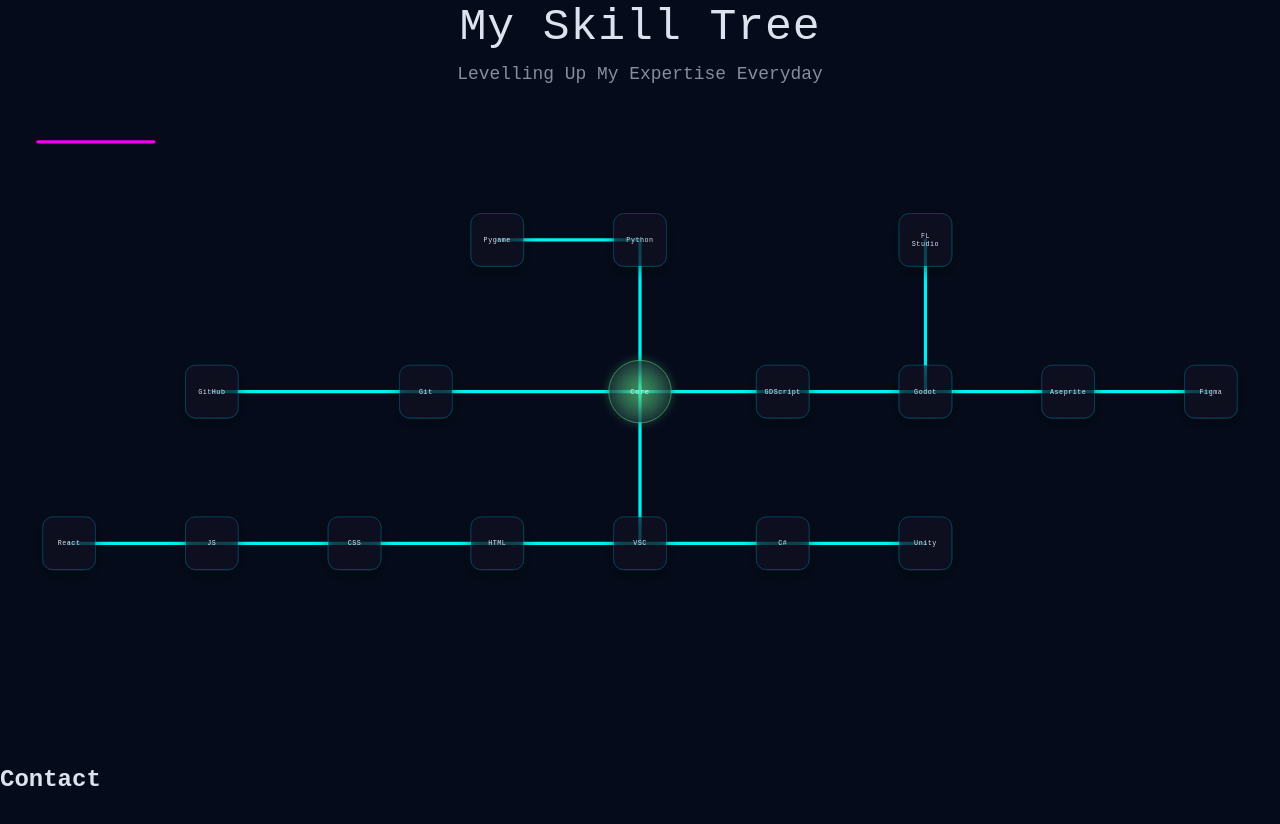
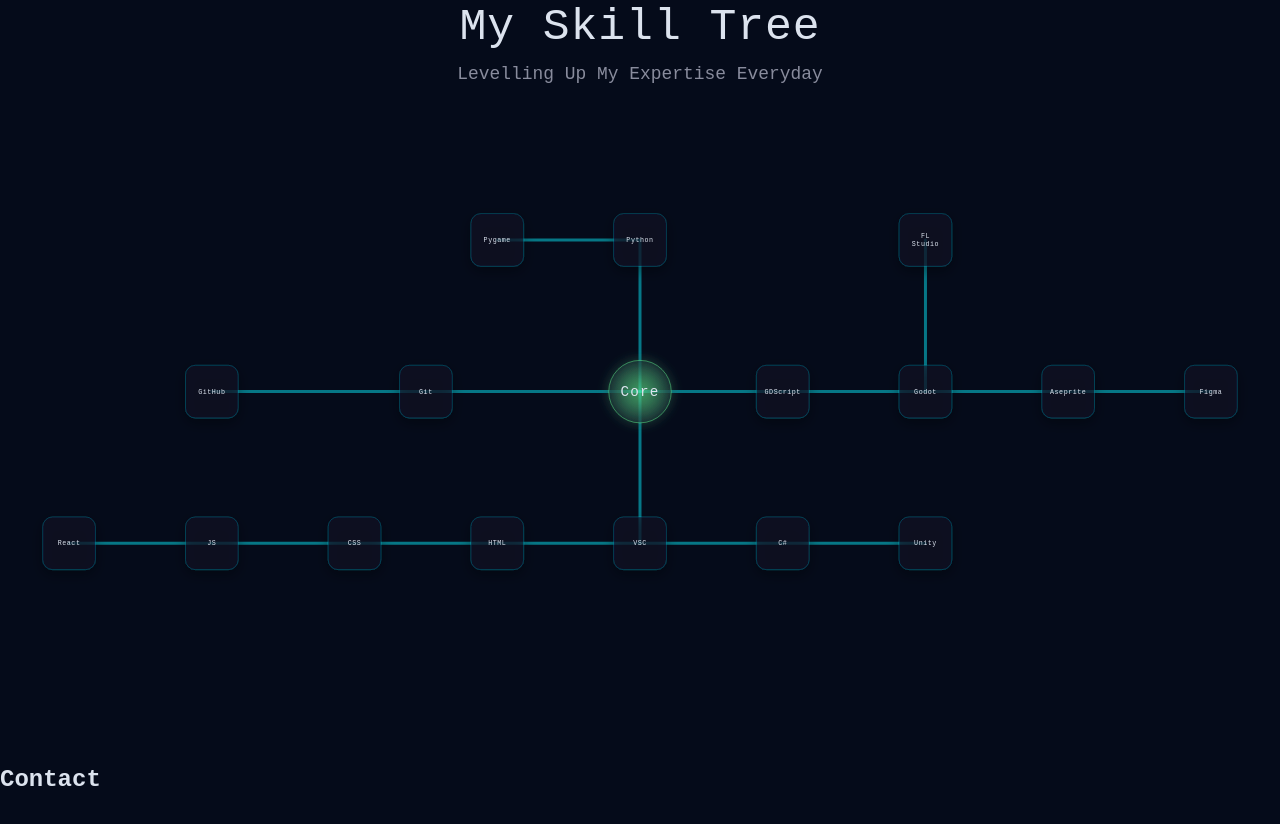
Before and after one commit to ElectroCubic/anush-bundel-portfolio, a React (Vite) app: page / in a window 1280 px wide. Shown: the part 2980-3804 px from the top of the page. Built offline with nearby package versions, Linux system fonts and the light colour scheme; a web font is replaced by a local one.

Commit message:
Added dim effect on hoveer

```diff
--- a/src/assets/SkillsSection/SkillsSection.jsx
+++ b/src/assets/SkillsSection/SkillsSection.jsx
@@ -1,127 +1,204 @@
 import { useMemo, useState } from "react";
 import styles from "./SkillsSection.module.css";
 
-const NODES = [
-    { id: "pygame", label: "Pygame", col: 7, row: 2 },
-    { id: "python", label: "Python", col: 9, row: 2 },
-    { id: "fl", label: "FL\nStudio", col: 13, row: 2 },
+const ROOT_ID = "core";
 
-    { id: "github", label: "GitHub", col: 3, row: 4 },
-    { id: "git", label: "Git", col: 6, row: 4 },
-    { id: "core", label: "Core", col: 9, row: 4, type: "core" },
-    { id: "gdscript", label: "GDScript", col: 11, row: 4 },
-    { id: "godot", label: "Godot", col: 13, row: 4 },
-    { id: "aseprite", label: "Aseprite", col: 15, row: 4 },
-    { id: "figma", label: "Figma", col: 17, row: 4 },
-
-    { id: "react", label: "React", col: 1, row: 6 },
-    { id: "js", label: "JS", col: 3, row: 6 },
-    { id: "css", label: "CSS", col: 5, row: 6 },
-    { id: "html", label: "HTML", col: 7, row: 6 },
-    { id: "vsc", label: "VSC", col: 9, row: 6 },
-    { id: "csharp", label: "C#", col: 11, row: 6 },
-    { id: "unity", label: "Unity", col: 13, row: 6 },
-];
-
-const EDGES = [
-    ["pygame", "python"],
-    ["python", "core"],
-    ["godot", "fl"],
-
-    ["github", "git"],
-    ["git", "core"],
-    ["core", "gdscript"],
-    ["gdscript", "godot"],
-    ["godot", "aseprite"],
-    ["aseprite", "figma"],
-
-    ["core", "vsc"],
-    ["vsc", "html"],
-    ["html", "css"],
-    ["css", "js"],
-    ["js", "react"],
-
-    ["vsc", "csharp"],
-    ["csharp", "unity"],
-];
+/**
+ * Tree definition (parent -> children).
+ * Positions still live here so you can move stuff freely.
+ */
+const TREE = {
+    id: "core",
+    label: "Core",
+    type: "core",
+    col: 9,
+    row: 4,
+    children: [
+        {
+            id: "python",
+            label: "Python",
+            col: 9,
+            row: 2,
+            children: [
+                { id: "pygame", label: "Pygame", col: 7, row: 2, children: [] },
+            ],
+        },
+        {
+            id: "git",
+            label: "Git",
+            col: 6,
+            row: 4,
+            children: [
+                { id: "github", label: "GitHub", col: 3, row: 4, children: [] },
+            ],
+        },
+        {
+            id: "gdscript",
+            label: "GDScript",
+            col: 11,
+            row: 4,
+            children: [
+                {
+                    id: "godot",
+                    label: "Godot",
+                    col: 13,
+                    row: 4,
+                    children: [
+                        { id: "fl", label: "FL\nStudio", col: 13, row: 2, children: [] },
+                        {
+                            id: "aseprite",
+                            label: "Aseprite",
+                            col: 15,
+                            row: 4,
+                            children: [
+                                { id: "figma", label: "Figma", col: 17, row: 4, children: [] },
+                            ],
+                        },
+                    ],
+                },
+            ],
+        },
+        {
+            id: "vsc",
+            label: "VSC",
+            col: 9,
+            row: 6,
+            children: [
+                {
+                    id: "html",
+                    label: "HTML",
+                    col: 7,
+                    row: 6,
+                    children: [
+                        {
+                            id: "css",
+                            label: "CSS",
+                            col: 5,
+                            row: 6,
+                            children: [
+                                {
+                                    id: "js",
+                                    label: "JS",
+                                    col: 3,
+                                    row: 6,
+                                    children: [
+                                        { id: "react", label: "React", col: 1, row: 6, children: [] },
+                                    ],
+                                },
+                            ],
+                        },
+                    ],
+                },
+                {
+                    id: "csharp",
+                    label: "C#",
+                    col: 11,
+                    row: 6,
+                    children: [
+                        { id: "unity", label: "Unity", col: 13, row: 6, children: [] },
+                    ],
+                },
+            ],
+        },
+    ],
+};
 
 // Layout constants (deterministic)
 const COLS = 17;
 const ROWS = 6;
 
-// Center-to-center spacing in SVG units (not pixels on screen; SVG scales)
 const PITCH_X = 160;
 const PITCH_Y = 170;
 
-// Outer padding inside the SVG viewBox
 const PAD_X = 110;
 const PAD_Y = 90;
 
-// Node sizes in SVG units
 const NODE_W = 118;
 const NODE_H = 118;
 const NODE_R = 22;
 
 const CORE_D = 140;
 
+function flattenTree(root) {
+    const nodes = [];
+    const edges = [];
+    const parentById = new Map();
+
+    const stack = [{ node: root, parent: null }];
+
+    while (stack.length) {
+        const { node, parent } = stack.pop();
+
+        nodes.push(node);
+        if (parent) {
+            edges.push([parent.id, node.id]); // directed edge parent -> child
+            parentById.set(node.id, parent.id);
+        } else {
+            parentById.set(node.id, null);
+        }
+
+        const children = node.children ?? [];
+        for (let i = children.length - 1; i >= 0; i--) {
+            stack.push({ node: children[i], parent: node });
+        }
+    }
+
+    return { nodes, edges, parentById };
+}
+
 function SkillsSection() {
     const [activeId, setActiveId] = useState(null);
 
-    const byId = useMemo(() => {
-        const m = new Map();
-        NODES.forEach((n) => m.set(n.id, n));
-        return m;
-    }, []);
+    const { nodes, edges, parentById } = useMemo(() => flattenTree(TREE), []);
 
     const centers = useMemo(() => {
         const m = new Map();
-        NODES.forEach((n) => {
+        nodes.forEach((n) => {
             const x = PAD_X + (n.col - 1) * PITCH_X;
             const y = PAD_Y + (n.row - 1) * PITCH_Y;
             m.set(n.id, { x, y });
         });
         return m;
-    }, []);
+    }, [nodes]);
 
     const viewW = PAD_X * 2 + (COLS - 1) * PITCH_X;
     const viewH = PAD_Y * 2 + (ROWS - 1) * PITCH_Y;
 
-    const activeSet = useMemo(() => {
-        if (!activeId) return new Set();
+    /**
+     * Compute the PATH from ROOT -> activeId (unique in a tree).
+     */
+    const { pathNodes, pathEdges } = useMemo(() => {
+        const pn = new Set();
+        const pe = new Set();
 
-        const adj = new Map();
-        for (const [a, b] of EDGES) {
-            if (!adj.has(a)) adj.set(a, []);
-            if (!adj.has(b)) adj.set(b, []);
-            adj.get(a).push(b);
-            adj.get(b).push(a);
+        if (!activeId) {
+            return { pathNodes: pn, pathEdges: pe };
         }
 
-        const seen = new Set([activeId]);
-        const q = [activeId];
+        // Walk upward from active to root using parent pointers
+        let cur = activeId;
+        pn.add(cur);
 
-        while (q.length) {
-            const cur = q.shift();
-            const nexts = adj.get(cur) ?? [];
-            for (const nxt of nexts) {
-                if (!seen.has(nxt)) {
-                    seen.add(nxt);
-                    q.push(nxt);
-                }
-            }
+        while (cur && cur !== ROOT_ID) {
+            const parent = parentById.get(cur);
+            if (!parent) break;
+
+            pn.add(parent);
+            pe.add(`${parent}->${cur}`);
+            cur = parent;
         }
 
-        return seen;
-    }, [activeId]);
+        return { pathNodes: pn, pathEdges: pe };
+    }, [activeId, parentById]);
 
     const isDimNode = (id) => {
         if (!activeId) return false;
-        return !activeSet.has(id);
+        return !pathNodes.has(id);
     };
 
-    const isDimEdge = (a, b) => {
+    const isPathEdge = (a, b) => {
         if (!activeId) return false;
-        return !(activeSet.has(a) && activeSet.has(b));
+        return pathEdges.has(`${a}->${b}`);
     };
 
     const renderLabel = (label, x, y) => {
@@ -163,23 +240,20 @@
                     aria-label="Skill tree diagram"
                 >
                     <defs>
-                        {/* Wire glow */}
-                        <filter id="wireGlow" x="-50%" y="-50%" width="200%" height="200%">
-                            <feGaussianBlur stdDeviation="2.6" result="blur" />
+                        <filter id="wireGlow" x="-60%" y="-60%" width="220%" height="220%">
+                            <feGaussianBlur stdDeviation="4.0" result="blur" />
                             <feMerge>
                                 <feMergeNode in="blur" />
                                 <feMergeNode in="SourceGraphic" />
                             </feMerge>
                         </filter>
 
-                        {/* Node shadow */}
                         <filter id="nodeShadow" x="-50%" y="-50%" width="200%" height="200%">
                             <feDropShadow dx="0" dy="10" stdDeviation="14" floodColor="rgba(0,0,0,0.55)" />
                         </filter>
 
-                        {/* Core glow */}
-                        <filter id="coreGlow" x="-50%" y="-50%" width="200%" height="200%">
-                            <feGaussianBlur stdDeviation="10" result="cblur" />
+                        <filter id="coreGlow" x="-70%" y="-70%" width="240%" height="240%">
+                            <feGaussianBlur stdDeviation="12" result="cblur" />
                             <feMerge>
                                 <feMergeNode in="cblur" />
                                 <feMergeNode in="SourceGraphic" />
@@ -187,75 +261,86 @@
                         </filter>
 
                         <radialGradient id="coreFill" cx="50%" cy="50%" r="60%">
-                            <stop offset="0%" stopColor="rgba(94,235,138,0.35)" />
+                            <stop offset="0%" stopColor="rgba(94,235,138,0.38)" />
                             <stop offset="100%" stopColor="rgba(14,11,39,0.65)" />
                         </radialGradient>
                     </defs>
 
                     {/* WIRES */}
                     <g>
-                        {/* Hard proof line (should ALWAYS show) */}
+                        {edges.map(([a, b]) => {
+                            const p1 = centers.get(a);
+                            const p2 = centers.get(b);
+                            if (!p1 || !p2) return null;
+
+                            const onPath = isPathEdge(a, b);
+                            const dim = activeId ? !onPath : false;
+
+                            // Glow ONLY for path edges
+                            const glowOpacity = onPath ? 0.35 : 0;
+                            const baseOpacity = dim ? 0.10 : onPath ? 0.85 : 0.55;
+
+                            return (
+                                <g key={`${a}->${b}`}>
+                                    {onPath && (
                                         <line
-                            x1={40}
-                            y1={40}
-                            x2={300}
-                            y2={40}
+                                            x1={p1.x}
+                                            y1={p1.y}
+                                            x2={p2.x}
+                                            y2={p2.y}
                                             vectorEffect="non-scaling-stroke"
+                                            filter="url(#wireGlow)"
                                             style={{
-                                stroke: "magenta",
-                                strokeWidth: 6,
+                                                stroke: "rgba(9, 230, 246, 0.95)",
+                                                strokeWidth: 7,
                                                 strokeLinecap: "round",
-                                opacity: 1,
+                                                opacity: glowOpacity,
                                             }}
                                         />
+                                    )}
 
-                        {EDGES.map(([a, b]) => {
-                            const p1 = centers.get(a);
-                            const p2 = centers.get(b);
-
-                            if (!p1 || !p2) {
-                                return null;
-                            }
-
-                            return (
                                     <line
-                                    key={`${a}-${b}`}
                                         x1={p1.x}
                                         y1={p1.y}
                                         x2={p2.x}
                                         y2={p2.y}
                                         vectorEffect="non-scaling-stroke"
                                         style={{
-                                        stroke: "cyan",
-                                        strokeWidth: 8,
+                                            stroke: "rgba(9, 230, 246, 0.90)",
+                                            strokeWidth: 3.0,
                                             strokeLinecap: "round",
-                                        opacity: 1,
+                                            opacity: baseOpacity,
                                         }}
                                     />
+                                </g>
                             );
                         })}
                     </g>
 
                     {/* NODES */}
-                    <g className={styles.nodesGroup}>
-                        {NODES.map((n) => {
+                    <g>
+                        {nodes.map((n) => {
                             const c = centers.get(n.id);
                             if (!c) return null;
 
                             const dim = isDimNode(n.id);
+
+                            const handlers = {
+                                onMouseEnter: () => setActiveId(n.id),
+                                onMouseLeave: () => setActiveId(null),
+                                onFocus: () => setActiveId(n.id),
+                                onBlur: () => setActiveId(null),
+                            };
 
                             if (n.type === "core") {
                                 return (
                                     <g
                                         key={n.id}
                                         className={`${styles.node} ${styles.coreNode} ${dim ? styles.dim : ""}`}
-                                        onMouseEnter={() => setActiveId(n.id)}
-                                        onMouseLeave={() => setActiveId(null)}
-                                        onFocus={() => setActiveId(n.id)}
-                                        onBlur={() => setActiveId(null)}
                                         tabIndex={0}
                                         role="button"
                                         aria-label={n.label}
+                                        {...handlers}
                                     >
                                         <circle
                                             cx={c.x}
@@ -274,13 +359,10 @@
                                 <g
                                     key={n.id}
                                     className={`${styles.node} ${dim ? styles.dim : ""}`}
-                                    onMouseEnter={() => setActiveId(n.id)}
-                                    onMouseLeave={() => setActiveId(null)}
-                                    onFocus={() => setActiveId(n.id)}
-                                    onBlur={() => setActiveId(null)}
                                     tabIndex={0}
                                     role="button"
                                     aria-label={n.label}
+                                    {...handlers}
                                 >
                                     <rect
                                         x={c.x - NODE_W / 2}
```
Also changed, not shown: src/assets/SkillNode/SkillNode.module.css (+22 -23 lines), src/assets/SkillsSection/SkillsSection.module.css (+19 -19 lines). Lines whose indentation alone changed are shown as unchanged.
